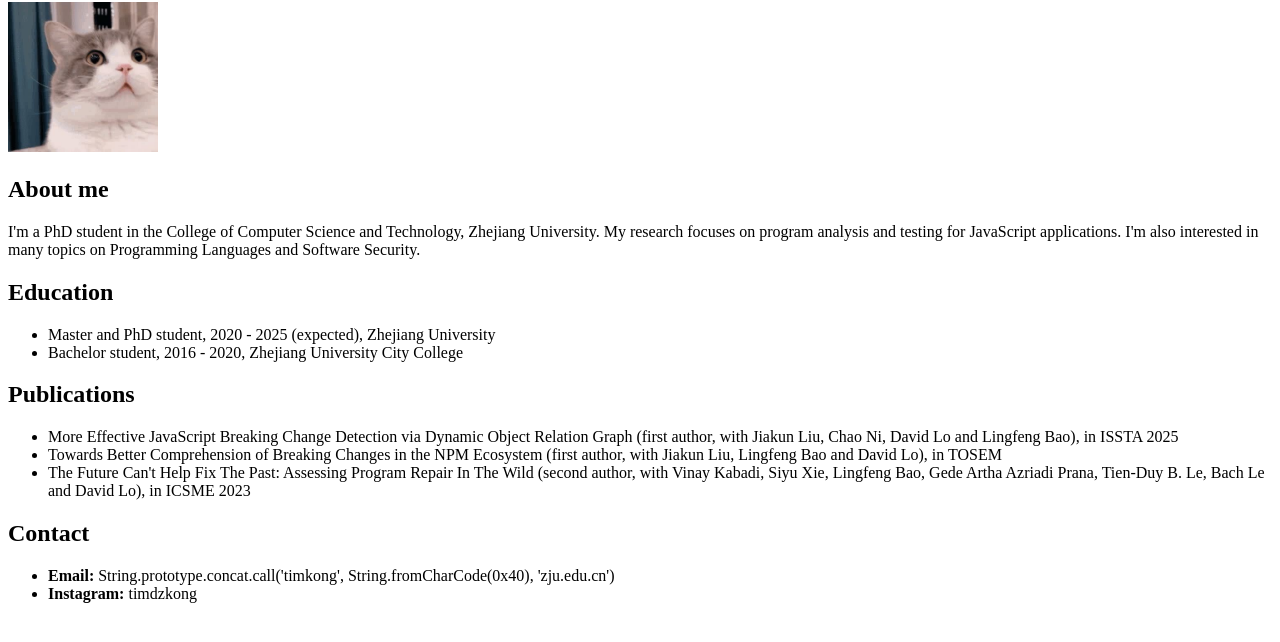
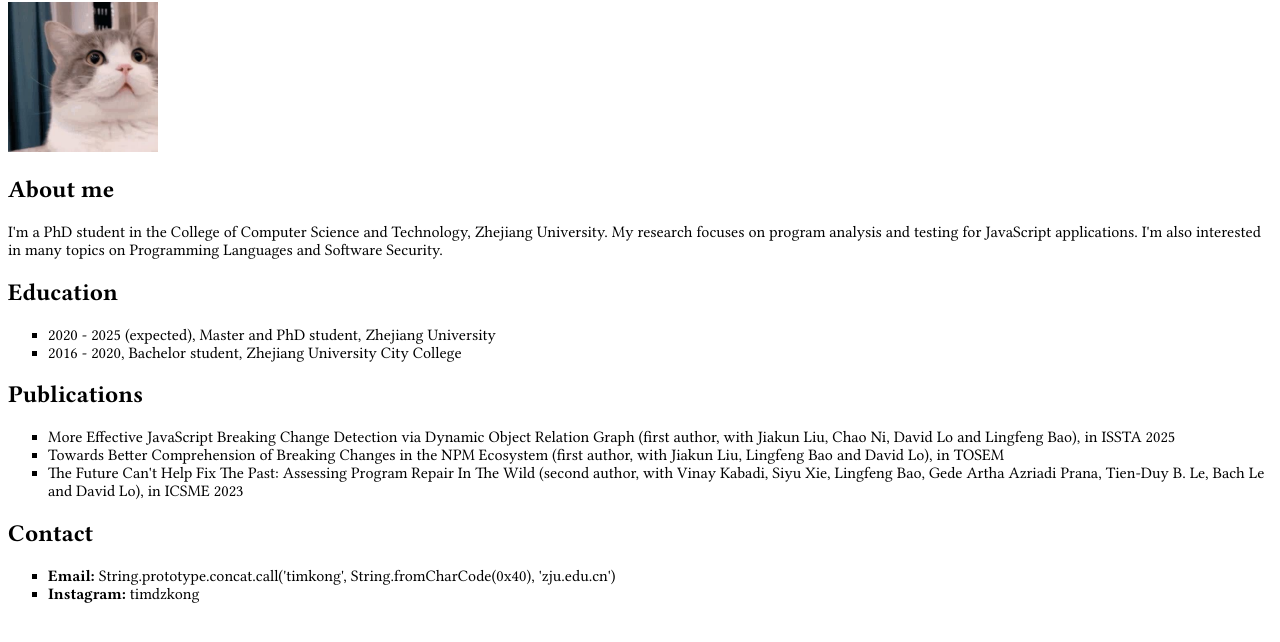
Before and after one commit to cstimkong/cstimkong.github.io, a plain HTML site: page index.html in a window 1280 px wide. Shown: the part 78-720 px from the top of the page. Drawn offline with Linux system fonts and the light colour scheme.

Commit message:
Update style

```diff
--- a/index.html
+++ b/index.html
@@ -4,6 +4,43 @@
         <meta charset="utf-8" />
         <meta name="viewport" content="width=device-width, initial-scale=1.0, user-scalable=yes" />
         <title>Dezhen Kong's Homepage</title>
+        <style>
+            @font-face {
+                font-family: 'Linux Libertine'; /* normal */
+                src: url('assets/LinLibertine_R.woff') format('woff');
+                font-weight: normal;
+                font-style: normal;
+            }
+
+            @font-face {
+                font-family: 'Linux Libertine';
+                src: url('assets/LinLibertine_RI.woff') format('woff');
+                font-weight: normal;
+                font-style: italic;
+            }
+
+            @font-face {
+                font-family: 'Linux Libertine';
+                src: url('assets/LinLibertine_RB.woff') format('woff');
+                font-weight: bold;
+                font-style: normal;
+            }
+
+            @font-face {
+                font-family: 'Linux Libertine';
+                src: url('assets/LinLibertine_RBI.woff') format('woff');
+                font-weight: bold;
+                font-style: italic;
+            }
+
+            body {
+                font-family: 'Linux Libertine';
+            }
+
+            ul {
+                list-style: square outside;
+            }
+        </style>
     </head>
     <body>
         <h1 class="title">Dezhen Kong's Homepage</h1>
@@ -17,8 +54,8 @@
         <h2 class="sub-title">Education</h2>
 
         <ul>
-            <li>Master and PhD student, 2020 - 2025 (expected), Zhejiang University</li>
-            <li>Bachelor student, 2016 - 2020, Zhejiang University City College</li>
+            <li>2020 - 2025 (expected), Master and PhD student, Zhejiang University</li>
+            <li>2016 - 2020, Bachelor student, Zhejiang University City College</li>
         </ul>
 
         <h2 class="sub-title">Publications</h2>
```
Also changed, not shown: assets/LinLibertine_R.woff (added), assets/LinLibertine_RB.woff (added), assets/LinLibertine_RBI.woff (added), assets/LinLibertine_RI.woff (added), assets/LinLibertine_RZ.woff (added).
